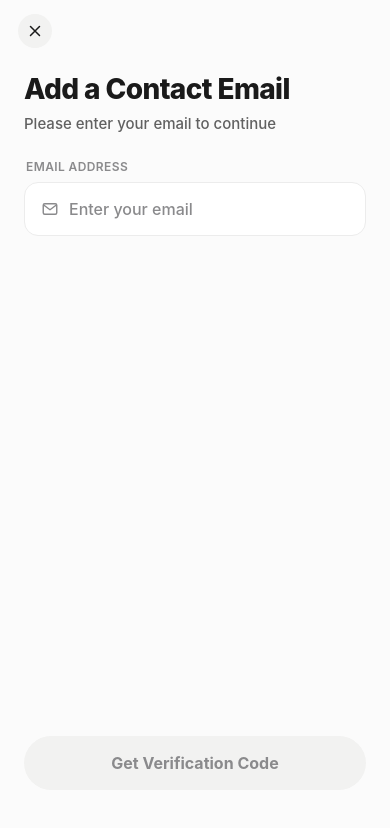
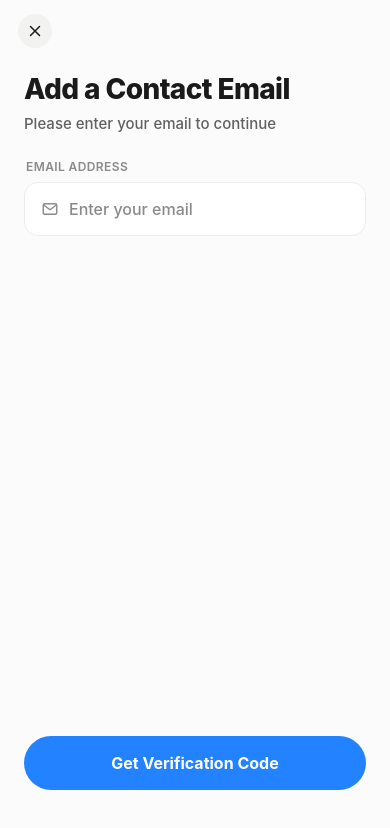
Before and after one commit to 1578898867j-art/livhome-react-native, a React Native app: screen / in a window 390 px wide. Both pictures are taken after a click on the element 145 px from the left and 557 px from the top of the page. Shown: the top 828 px of the page. Built offline with nearby package versions, Linux system fonts and the light colour scheme.

Commit message:
feat: open chat after email entry

```diff
--- a/src/screens/EmailLogin.tsx
+++ b/src/screens/EmailLogin.tsx
@@ -88,15 +88,14 @@ export default function EmailLogin({ navigation }: AppScreenProps) {
         {/* CTA */}
         <View style={st.ctaWrap}>
           <Pressable
-            disabled={!valid}
-            onPress={() => navigation.replace('Main', { screen: 'dev-home' })}
+            onPress={() => navigation.replace('Main', { screen: 'agent-chat' })}
             style={({ pressed }) => [
               st.btn,
-              { backgroundColor: valid ? colors.brand : colors.bgSecondary },
-              valid && pressed && { opacity: 0.85 },
+              { backgroundColor: colors.brand },
+              pressed && { opacity: 0.85 },
             ]}
           >
-            <Text style={[st.btnText, { color: valid ? colors.textInverse : colors.textTertiary }]}>
+            <Text style={[st.btnText, { color: colors.textInverse }]}>
               Get Verification Code
             </Text>
           </Pressable>
```
